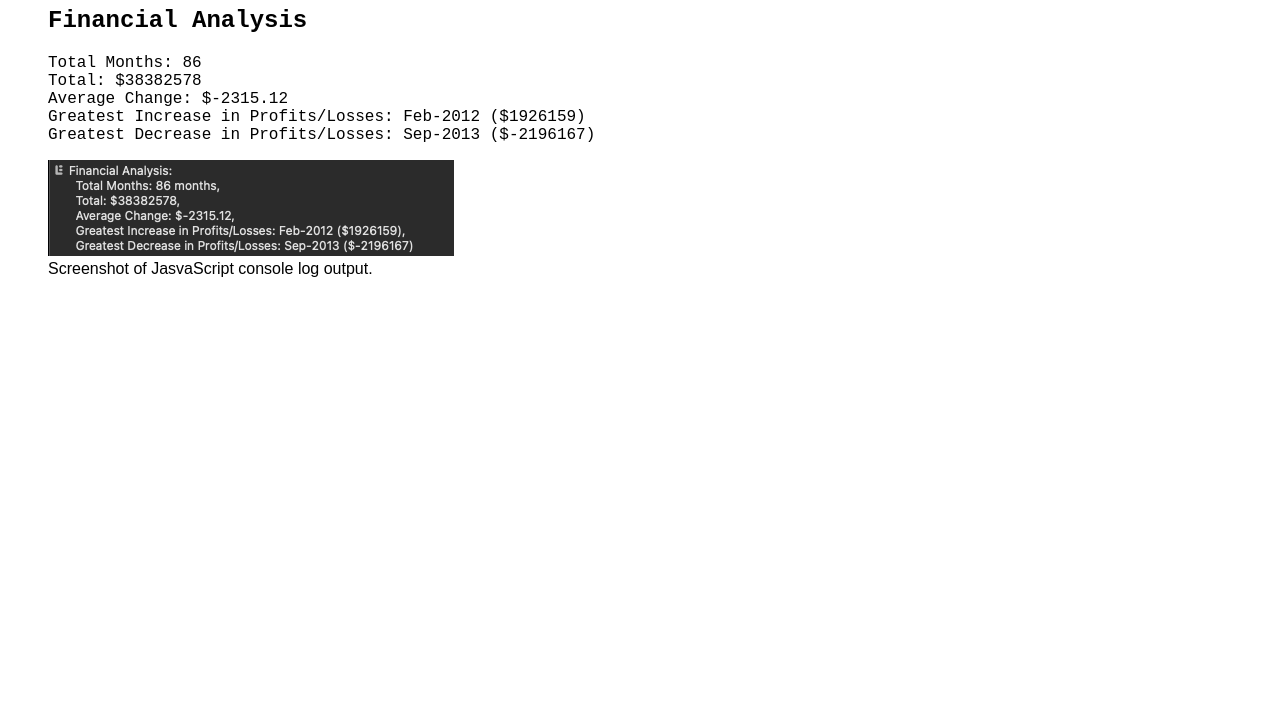
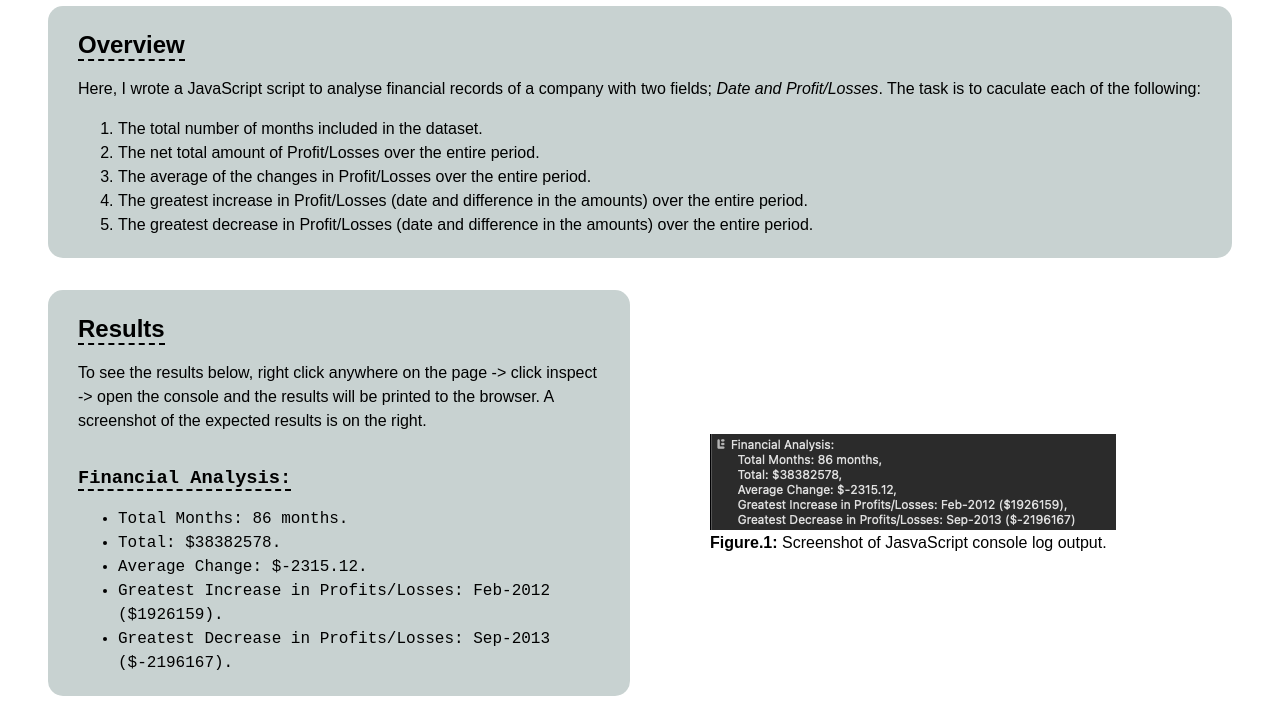
Before and after one commit to abdalla-diaai/Console-Finances, a plain HTML site: page index.html in a window 1280 px wide. Shown: the part 74-800 px from the top of the page. Drawn offline with Linux system fonts and the light colour scheme.

Commit message:
added description of the project on html page and added associated styles.

```diff
--- a/assets/style.css
+++ b/assets/style.css
@@ -1,16 +1,42 @@
-h1,
-figcaption {
+body {
     font-family: Arial, Helvetica, sans-serif;
 }
 
-h2,
-p {
+h1 {
+    margin-inline-start: 40px;
+}
+
+h2, h3 {
+    border-block-end: dashed 2px black;
+    display: inline-block;
+    width: auto;
+    margin-block-end: 0;
+}
+
+h3, ul {
     font-family: 'Courier New', Courier, monospace;
 }
-
-#page-content {
+p, li {
+    line-height: 1.5;
+}
+.page-sections {
     margin-block-start: 1em;
     margin-block-end: 1em;
     margin-inline-start: 40px;
     margin-inline-end: 40px;
+    padding: 5px 30px;
+    background-color: #C8D2D1;
+    border-radius: 15px;
 }
+
+#container {
+    display: flex;
+}
+
+.page-sections, figure {
+    flex-basis: 50%;
+}
+
+figure {
+    align-self: center;
+}
--- a/index.html
+++ b/index.html
@@ -1,28 +1,48 @@
 <!DOCTYPE html>
 <html lang="en-gb">
+
 <head>
   <meta charset="UTF-8">
   <meta name="viewport" content="width=device-width, initial-scale=1.0">
- <link rel="stylesheet" href="assets/style.css">
+  <link rel="stylesheet" href="assets/style.css">
   <title>Finances</title>
 
 </head>
+
 <body>
-  <h1>Open the Console to See the Magic ✨! </h1>
-  <div id="page-content">
-    <h2>Financial Analysis</h2>
-    <p>
-      Total Months: 86 </br>
-      Total: $38382578 </br>
-      Average Change: $-2315.12 </br>
-      Greatest Increase in Profits/Losses: Feb-2012 ($1926159) </br>
-      Greatest Decrease in Profits/Losses: Sep-2013 ($-2196167) </br>
-    </p>
+  <h1>Financial Analysis</h1>
+  <div class="page-sections">
+    <h2>Overview</h2>
+    <p>Here, I wrote a JavaScript script to analyse financial records of a company with two fields; <em>Date and Profit/Losses</em>. The task is to caculate each of the following:</p>
+    <ol>
+      <li>The total number of months included in the dataset.</li>
+      <li>The net total amount of Profit/Losses over the entire period.</li>
+      <li>The average of the changes in Profit/Losses over the entire period.</li>
+      <li>The greatest increase in Profit/Losses (date and difference in the amounts) over the entire period.</li>
+      <li>The greatest decrease in Profit/Losses (date and difference in the amounts) over the entire period.</li>
+    </ol>
+  </div>
+
+<div id="container">
+  <div class="page-sections">
+    <h2>Results</h2>
+    <p>To see the results below, right click anywhere on the page -> click inspect -> open the console and the results will be printed to the browser. A screenshot of the expected results is on the right.</p>
+    <h3>Financial Analysis:</h3>
+    <ul>
+      <li>Total Months: 86 months.</li>
+      <li>Total: $38382578.</li>
+      <li>Average Change: $-2315.12.</li>
+      <li>Greatest Increase in Profits/Losses: Feb-2012 ($1926159).</li>
+      <li>Greatest Decrease in Profits/Losses: Sep-2013 ($-2196167).</li>
+    </ul>
   </div>
   <figure>
     <img src="assets/console-log-output.png" alt="screenshot of console log output.">
-    <figcaption>Screenshot of JasvaScript console log output.</figcaption>
+    <figcaption><strong>Figure.1:</strong> Screenshot of JasvaScript console log output.</figcaption>
   </figure>
+</div>
+
   <script src="assets/index.js"></script>
 </body>
+
 </html>
```
